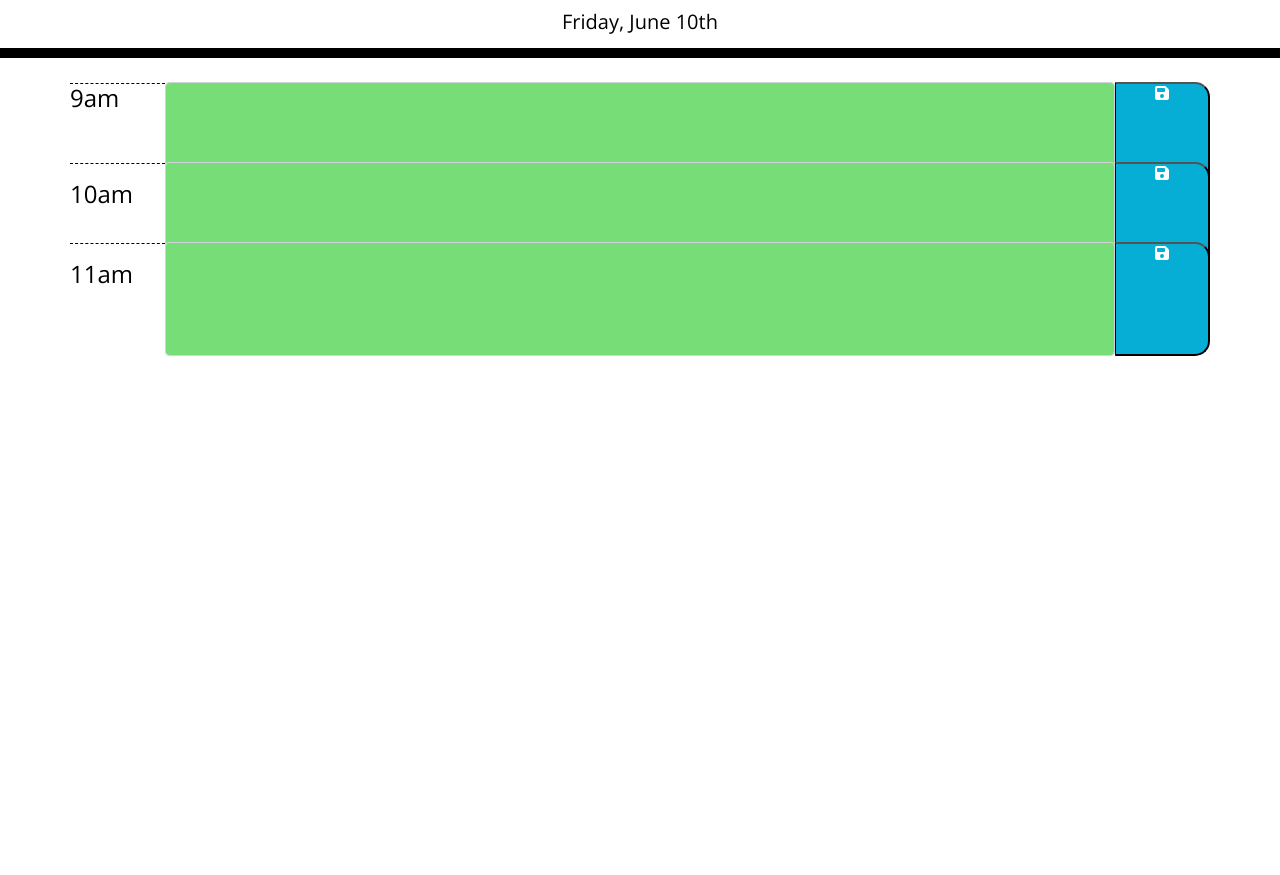
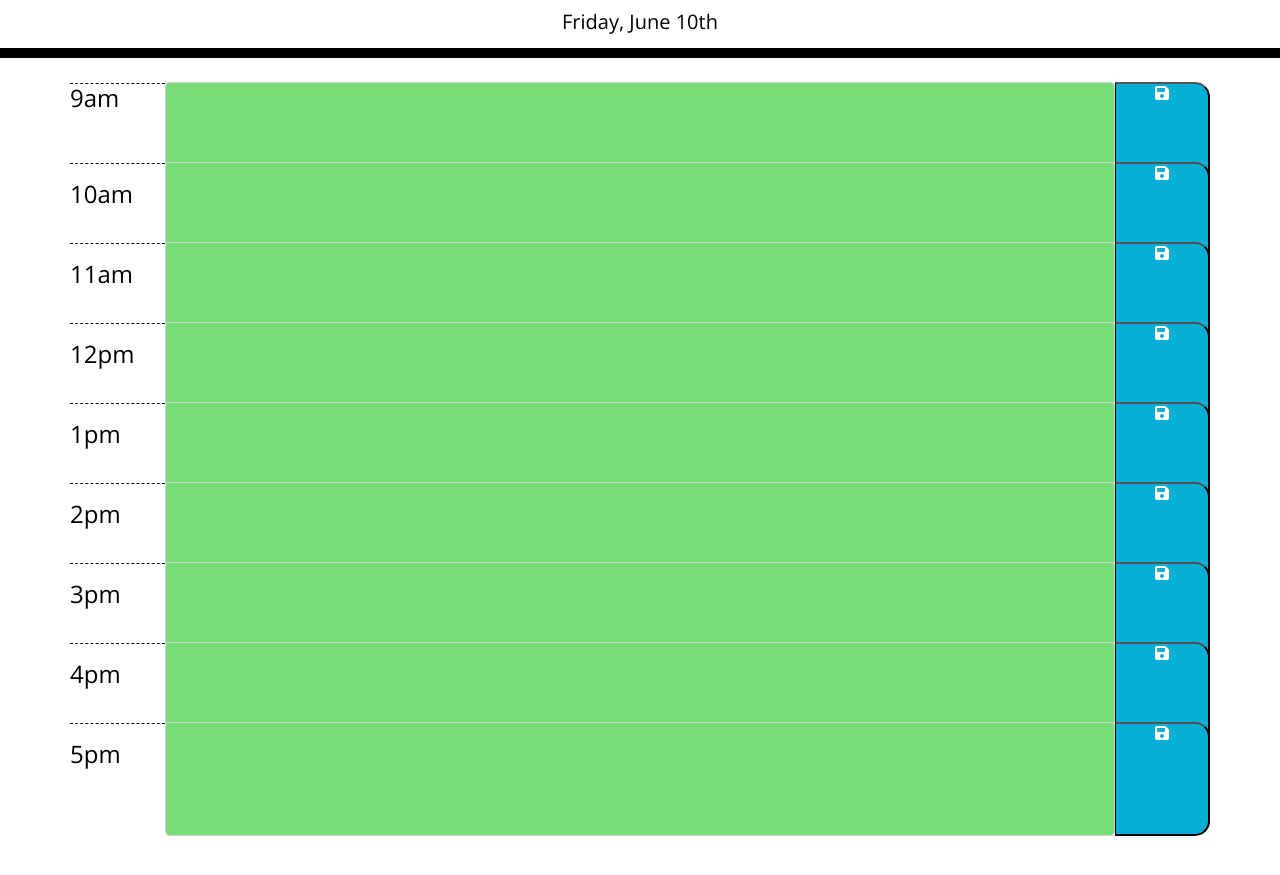
Before and after one commit to EricShek/Work_Planner, a plain HTML site: page index.html in a window 1280 px wide. Shown: the part 109-984 px from the top of the page. Before the commit the page ends 800 px from the top, so only its background shows below. Drawn offline with nearby package versions, Linux system fonts and the light colour scheme.

Commit message:
add text to local storage

```diff
--- a/index.html
+++ b/index.html
@@ -59,6 +59,85 @@
 
     </div>
 
+    <div class="row">
+      <div class="col-sm-1 hour p-0 mt-4 custom-m"> <h4>12pm</h4>   </div>
+
+      <div class="col-sm-10 p-0 mb-5">
+         <textarea name="" id="12" class="form-control w-100 h-100 p-0 "></textarea>
+      </div>
+
+      <div class="col-sm-1 p-0 mb-5">
+        <button class="saveBtn w-100 h-100 "><i class="fa-solid fa-floppy-disk w-100 h-100"></i></button>
+      </div>
+
+    </div>
+
+    <div class="row">
+      <div class="col-sm-1 hour p-0 mt-4 custom-m"> <h4>1pm</h4>   </div>
+
+      <div class="col-sm-10 p-0 mb-5">
+         <textarea name="" id="13" class="form-control w-100 h-100 p-0 "></textarea>
+      </div>
+
+      <div class="col-sm-1 p-0 mb-5">
+        <button class="saveBtn w-100 h-100 "><i class="fa-solid fa-floppy-disk w-100 h-100"></i></button>
+      </div>
+
+    </div>
+
+    <div class="row">
+      <div class="col-sm-1 hour p-0 mt-4 custom-m"> <h4>2pm</h4>   </div>
+
+      <div class="col-sm-10 p-0 mb-5">
+         <textarea name="" id="14" class="form-control w-100 h-100 p-0 "></textarea>
+      </div>
+
+      <div class="col-sm-1 p-0 mb-5">
+        <button class="saveBtn w-100 h-100 "><i class="fa-solid fa-floppy-disk w-100 h-100"></i></button>
+      </div>
+
+    </div>
+
+    <div class="row">
+      <div class="col-sm-1 hour p-0 mt-4 custom-m"> <h4>3pm</h4>   </div>
+
+      <div class="col-sm-10 p-0 mb-5">
+         <textarea name="" id="15" class="form-control w-100 h-100 p-0 "></textarea>
+      </div>
+
+      <div class="col-sm-1 p-0 mb-5">
+        <button class="saveBtn w-100 h-100 "><i class="fa-solid fa-floppy-disk w-100 h-100"></i></button>
+      </div>
+
+    </div>
+
+    <div class="row">
+      <div class="col-sm-1 hour p-0 mt-4 custom-m"> <h4>4pm</h4>   </div>
+
+      <div class="col-sm-10 p-0 mb-5">
+         <textarea name="" id="16" class="form-control w-100 h-100 p-0 "></textarea>
+      </div>
+
+      <div class="col-sm-1 p-0 mb-5">
+        <button class="saveBtn w-100 h-100 "><i class="fa-solid fa-floppy-disk w-100 h-100"></i></button>
+      </div>
+
+    </div>
+
+    <div class="row">
+      <div class="col-sm-1 hour p-0 mt-4 custom-m"> <h4>5pm</h4>   </div>
+
+      <div class="col-sm-10 p-0 mb-5">
+         <textarea name="" id="17" class="form-control w-100 h-100 p-0 "></textarea>
+      </div>
+
+      <div class="col-sm-1 p-0 mb-5">
+        <button class="saveBtn w-100 h-100 "><i class="fa-solid fa-floppy-disk w-100 h-100"></i></button>
+      </div>
+
+    </div>
+
+
     <script src="https://cdnjs.cloudflare.com/ajax/libs/jquery/3.2.1/jquery.min.js"></script>
     <script src="https://cdnjs.cloudflare.com/ajax/libs/moment.js/2.24.0/moment.min.js"></script>
     <script src="./script.js"></script>
--- a/script.js
+++ b/script.js
@@ -14,6 +14,8 @@ var currenthour= moment().hour()
 
 var currentDay =$("#currentDay")  // document.querySelector("#currentDay")
 console.log(currenthour)
+
+var local =[localStorage.getItem("local9"),localStorage.getItem("local10"),localStorage.getItem("local11"),localStorage.getItem("local12"),localStorage.getItem("local13"),localStorage.getItem("local14"),localStorage.getItem("local15"),localStorage.getItem("local16"),localStorage.getItem("local17")]
 
 var systemTime=moment().format("dddd, MMMM Do")
 currentDay.text(systemTime)   // currentDay.textContent=systemTime
@@ -36,4 +38,23 @@ function displayTimeBlockColors(){
     }
 }
 
+function saveInput(){
+   localStorage.setItem("local9", $('#9').val())
+   localStorage.setItem("local10", $('#10').val())
+   localStorage.setItem("local11", $('#11').val())
+   localStorage.setItem("local12", $('#12').val())
+   localStorage.setItem("local13", $('#13').val())
+   localStorage.setItem("local14", $('#14').val())
+   localStorage.setItem("local15", $('#15').val())
+   localStorage.setItem("local16", $('#16').val())
+   localStorage.setItem("local17", $('#17').val())
+
+
+
+
+
+
+
+}
+
 displayTimeBlockColors()
```
